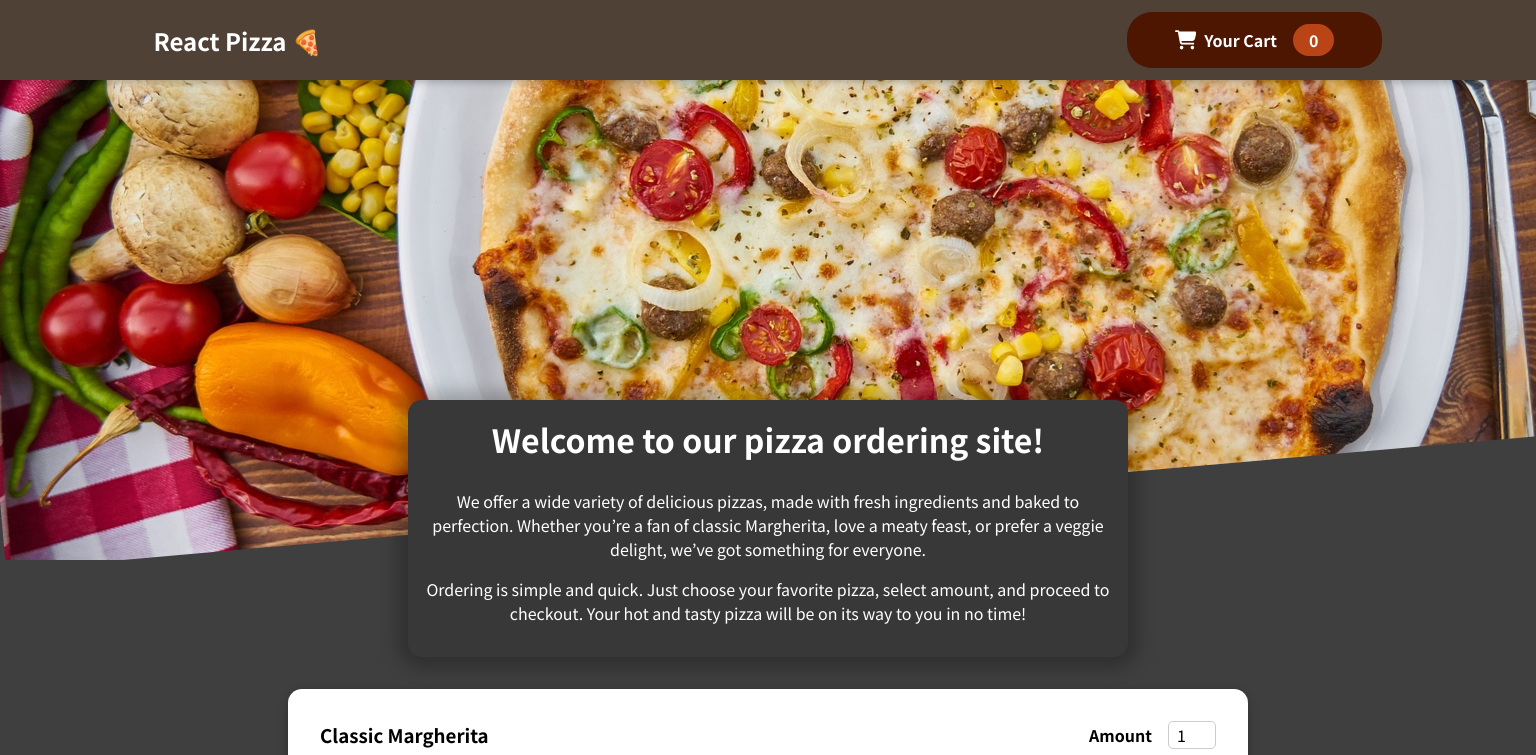
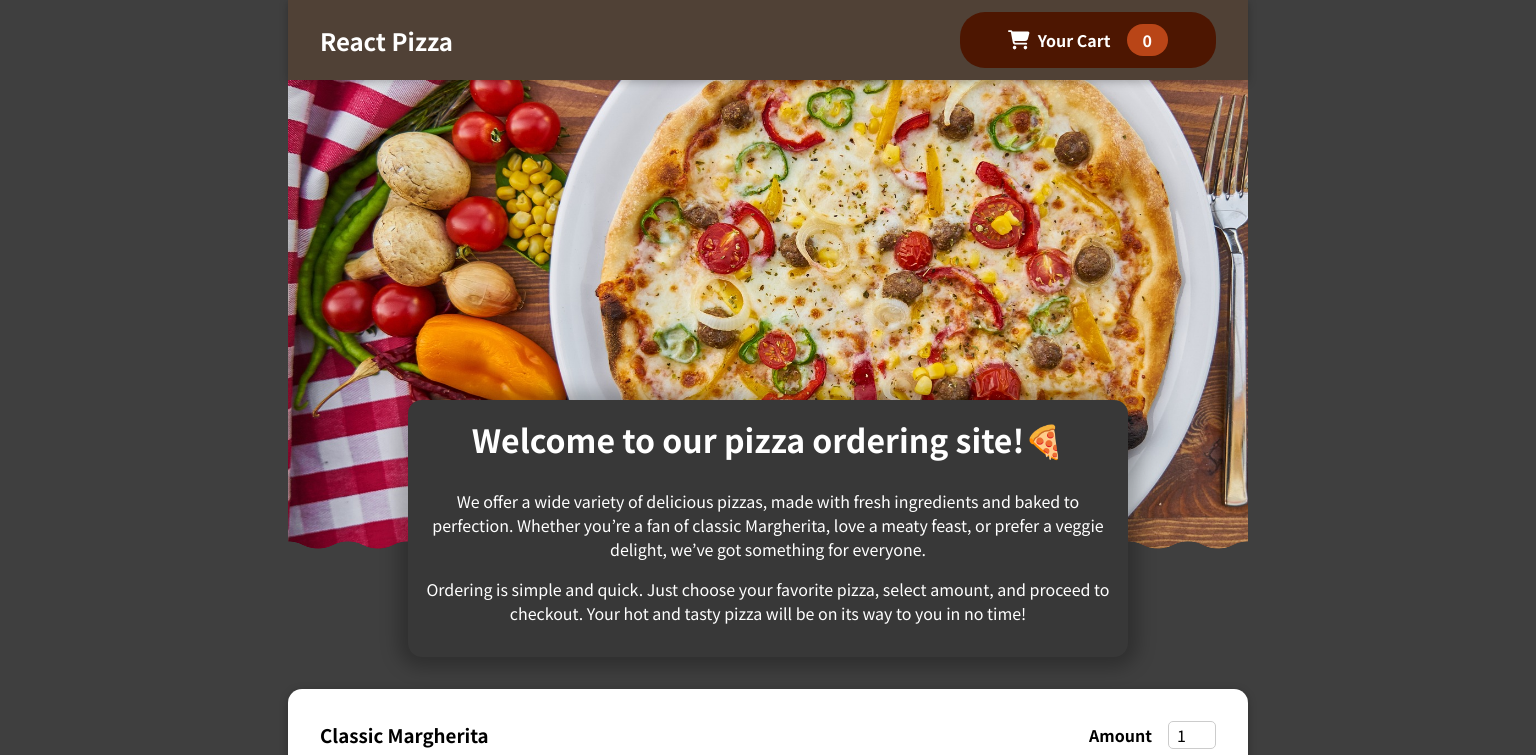
Before and after one commit to t-kowalewski/react-pizza, a React (Vite) app: page / in a window 1536 px wide. Shown: the top 755 px of the page. Built offline with nearby package versions, Linux system fonts and the light colour scheme.

Commit message:
upd styles for img & header

```diff
--- a/src/components/Layout/Header/Header.jsx
+++ b/src/components/Layout/Header/Header.jsx
@@ -5,7 +5,7 @@ import classes from './Header.module.css';
 const Header = () => {
   return (
     <header className={classes.header}>
-      <h2>React Pizza 🍕</h2>
+      <h2>React Pizza</h2>
       <HeaderCartButton />
     </header>
   );
--- a/src/components/Layout/Header/Header.module.css
+++ b/src/components/Layout/Header/Header.module.css
@@ -4,7 +4,6 @@
   left: 0;
   width: 100%;
   height: 5rem;
-  /* background-color: #8a2b06; */
   background-color: #504136;
   color: white;
   display: flex;
@@ -14,3 +13,13 @@
   box-shadow: 0 2px 8px rgba(0, 0, 0, 0.25);
   z-index: 10;
 }
+
+
+@media (min-width: 1500px) {
+  .header {
+    width: 60rem;
+    left: 50%;
+    padding: 0 2rem;
+    transform: translateX(-50%);
+  }
+}
--- a/src/components/Layout/HeroImg/HeroImg.module.css
+++ b/src/components/Layout/HeroImg/HeroImg.module.css
@@ -3,6 +3,11 @@
   height: 25rem;
   z-index: 0;
   overflow: hidden;
+  --mask:
+    radial-gradient(33.54px at 50% calc(100% - 45.00px), #000 99%, #0000 101%) calc(50% - 30px) 0/60px 100%,
+    radial-gradient(33.54px at 50% calc(100% + 30.00px), #0000 99%, #000 101%) 50% calc(100% - 15px)/60px 100% repeat-x;
+  -webkit-mask: var(--mask);
+  mask: var(--mask);
 }
 
 .main-image img {
@@ -10,21 +15,21 @@
   height: 100%;
   object-fit: cover;
   transform: rotateZ(-5deg) translateY(-4rem) translateX(-1rem);
-
-  /* to do - wavy img border */
-  /* fix 4k rotated img bug */
-  /*
-  --mask:
-    radial-gradient(60.47px at 50% calc(100% - 82.50px), #000 99%, #0000 101%) calc(50% - 60px) 0/120px 100%,
-    radial-gradient(60.47px at 50% calc(100% + 52.50px), #0000 99%, #000 101%) 50% calc(100% - 30px)/120px 100% repeat-x;
-  -webkit-mask: var(--mask);
-  mask: var(--mask); */
-
-  /* border: solid 1px #3f3f3f; */
 }
 
 @media (min-width: 768px) {
   .main-image {
     height: 35rem;
   }
+
+  .main-image img {
+    transform: none;
+  }
 }
+
+@media (min-width: 1500px) {
+  .main-image {
+    width: 60rem;
+    margin-inline: auto;
+  }
+}
--- a/src/components/Meals/MealsSummary/MealsSummary.jsx
+++ b/src/components/Meals/MealsSummary/MealsSummary.jsx
@@ -3,7 +3,7 @@ import classes from './MealsSummary.module.css';
 const MealsSummary = () => {
   return (
     <section className={classes.summary}>
-      <h2>Welcome to our pizza ordering site!</h2>
+      <h2>Welcome to our pizza ordering site!🍕</h2>
 
       <p>
         We offer a wide variety of delicious pizzas, made with fresh ingredients
```
